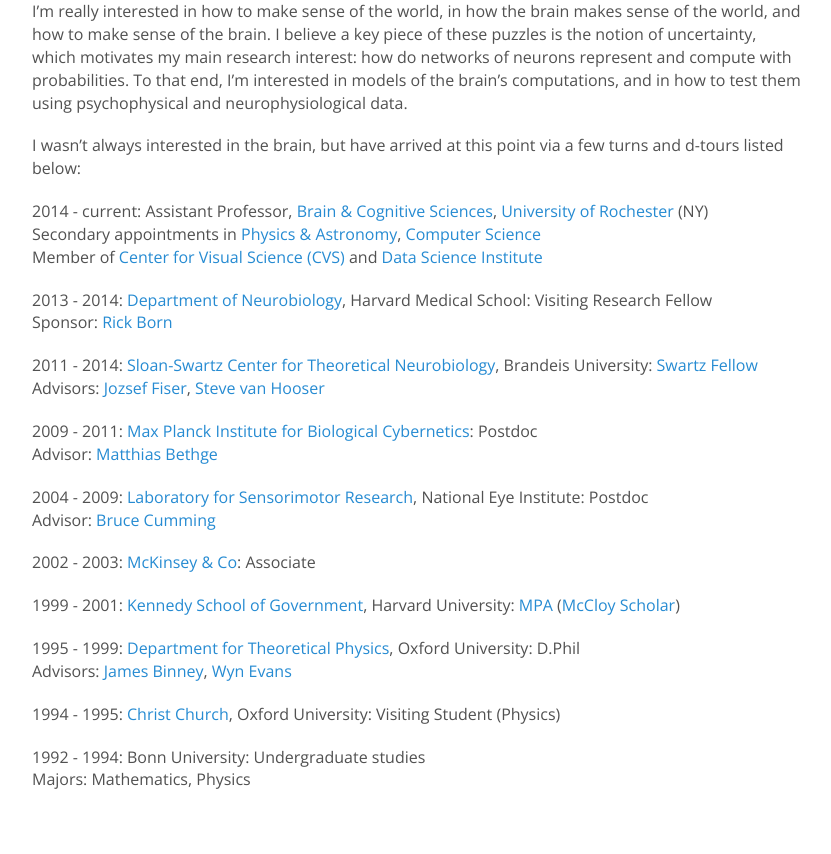
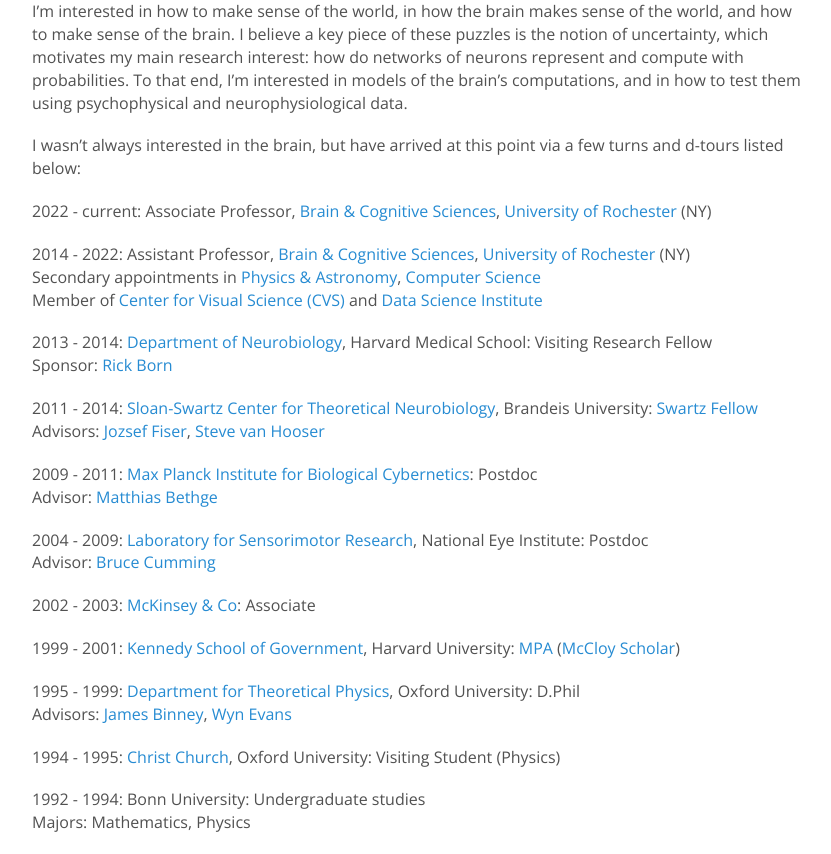
Before and after one commit to haefnerlab/haefnerlab.github.io, a Jekyll site: the page built from _people/ralf_haefner.md, in a window 1280 px wide and 1241 px high. Shown: the part 387-1241 px from the top of the window, without its empty margins (223-1054 px from the left). Built offline with Jekyll 4.4.1, drawn with Linux system fonts in a browser that asks for light colours; nearby versions of some CDN libraries.

Commit message:
Update ralf_haefner.md

```diff
--- a/_people/ralf_haefner.md
+++ b/_people/ralf_haefner.md
@@ -7,11 +7,13 @@
 
 <img width="300" src="{{site.baseurl}}/images/people/haefner.jpg" data-action="zoom">
 
-I'm really interested in how to make sense of the world, in how the brain makes sense of the world, and how to make sense of the brain. I believe a key piece of these puzzles is the notion of uncertainty, which motivates my main research interest: how do networks of neurons represent and compute with probabilities. To that end, I'm interested in models of the brain's computations, and in how to test them using psychophysical and neurophysiological data.
+I'm interested in how to make sense of the world, in how the brain makes sense of the world, and how to make sense of the brain. I believe a key piece of these puzzles is the notion of uncertainty, which motivates my main research interest: how do networks of neurons represent and compute with probabilities. To that end, I'm interested in models of the brain's computations, and in how to test them using psychophysical and neurophysiological data.
 
 I wasn't always interested in the brain, but have arrived at this point via a few turns and d-tours listed below:
 
-2014 - current: Assistant Professor, [Brain & Cognitive Sciences](http://www.bcs.rochester.edu/), [University of Rochester](http://www.rochester.edu/) (NY)
+2022 - current: Associate Professor, [Brain & Cognitive Sciences](http://www.bcs.rochester.edu/), [University of Rochester](http://www.rochester.edu/) (NY)
+
+2014 - 2022: Assistant Professor, [Brain & Cognitive Sciences](http://www.bcs.rochester.edu/), [University of Rochester](http://www.rochester.edu/) (NY)
 Secondary appointments in [Physics & Astronomy](http://www.pas.rochester.edu/), [Computer Science](https://cs.rochester.edu)
 Member of [Center for Visual Science (CVS)](https://www.cvs.rochester.edu/) and [Data Science Institute](http://www.sas.rochester.edu/dsc/)
 
```
